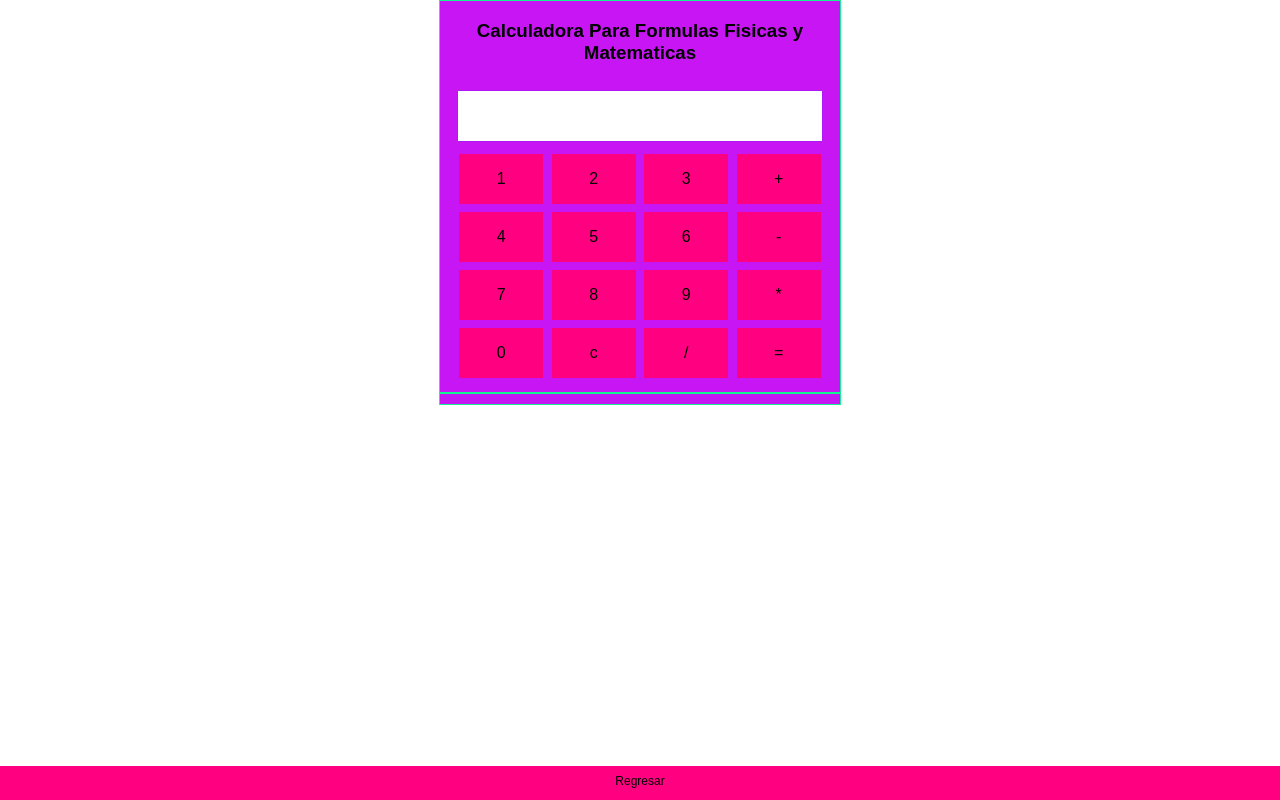
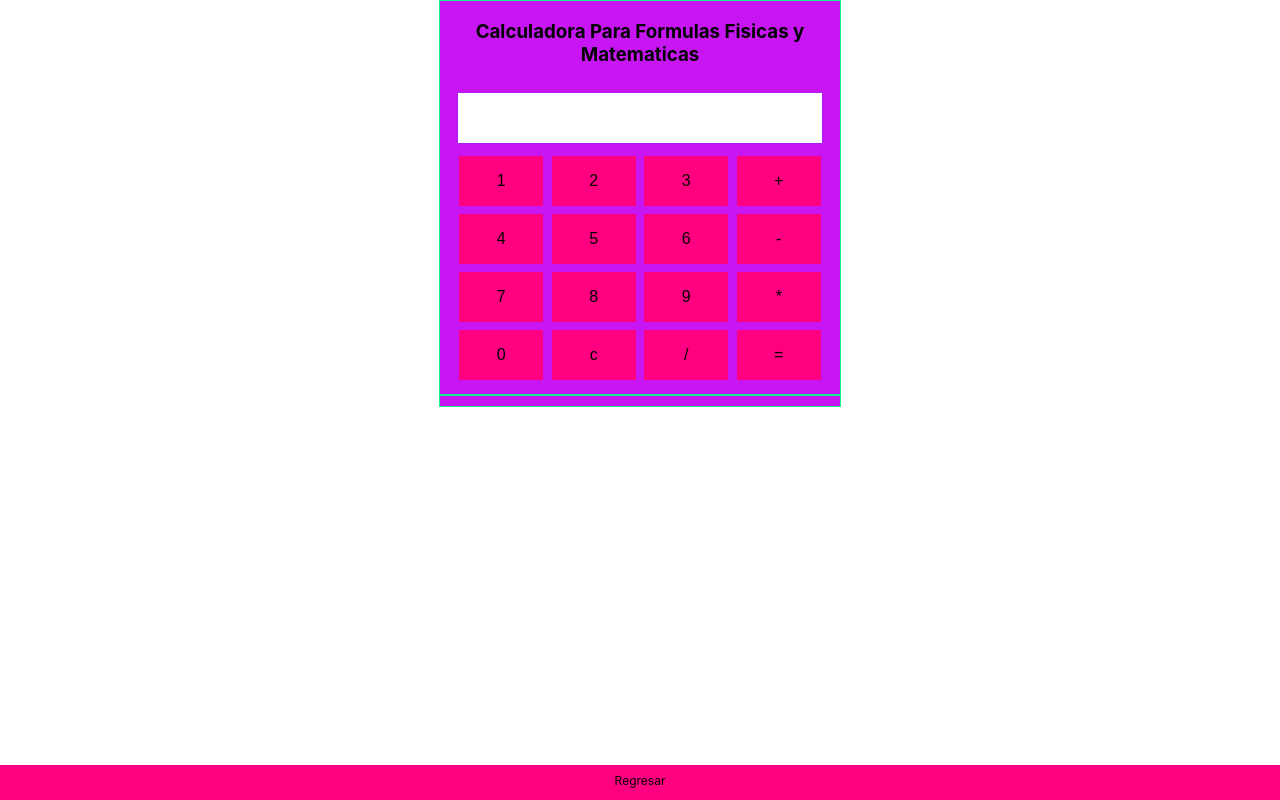
Before and after one commit to pwavan/pwa.gihub.io, a plain HTML site: page formFisica.html in a window 1280 px wide. Drawn offline with Linux system fonts and the light colour scheme; files that its build step writes are made by us from their sources.

Commit message:
Update estilos.css

```diff
--- a/css/estilos.css
+++ b/css/estilos.css
@@ -1,3 +1,74 @@
-body {
-  font-family: sans-serif
-}
+ :root {
+        --color-primario: black;
+        --color-primario-fondo: #ff0080;
+        --color-contenido: black;
+        --color-contenido-fondo: white;
+        --color-active: #4646462c;
+        --font-family: -apple-system, BlinkMacSystemFont, Roboto, sans-serif;
+        color: var(--color-contenido);
+        background-color: var(--color-contenido-fondo);
+        font-family: var(--font-family);
+      }
+
+      body {
+        margin: 0;
+      }
+      nav {
+        position: fixed;
+        left: 0;
+        right: 0;
+        bottom: 0;
+      }
+
+      nav ul {
+        color: var(--color-primario);
+        background-color: var(--color-primario-fondo);
+        display: flex;
+        list-style-type: none;
+        justify-content: center;
+        align-items: stretch;
+        margin: 0;
+        padding: 0;
+      }
+
+      nav ul li a {
+        display: block;
+        color: var(--color-letra-primario);
+        font-size: 0.75rem;
+        text-decoration: none;
+        padding: 0.5rem 0.75rem 0.75rem 0.75rem;
+        text-align: center;
+      }
+
+      nav li a span.material-icons {
+        display: block;
+        margin-left: auto;
+        margin-right: auto;
+      }
+
+      nav ul li a:active {
+        background-color: var(--color-active);
+      }
+      h1{
+ text-align:center;
+
+font-size: 800%;
+         }
+
+    </style>
+  </head>
+  <body>
+    <form>
+      <div >
+        <h1>BIENVENIDO</h1>
+
+
+    </div>
+      <nav>
+        <ul>
+          <li>
+            <a class="btn bnt-secondary"href="formFisica.html"> <span class="material-icons">home</span>Iniciar </a>
+
+        </ul>
+      </nav>
+    </form>
```
